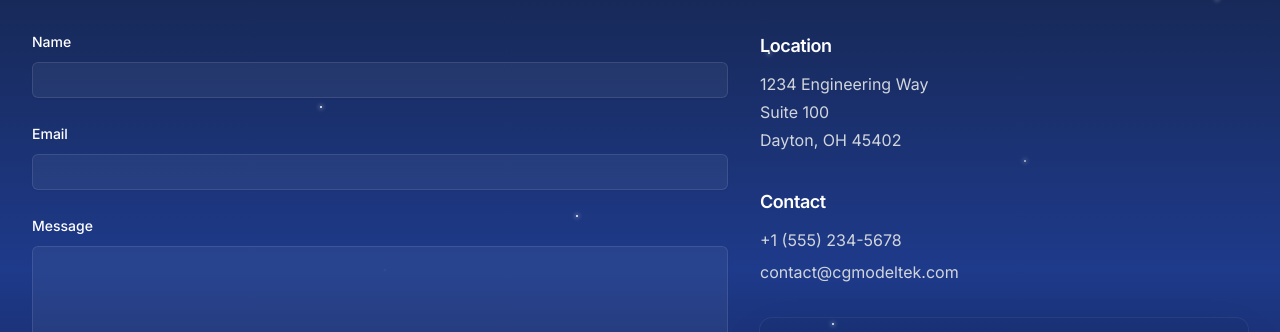
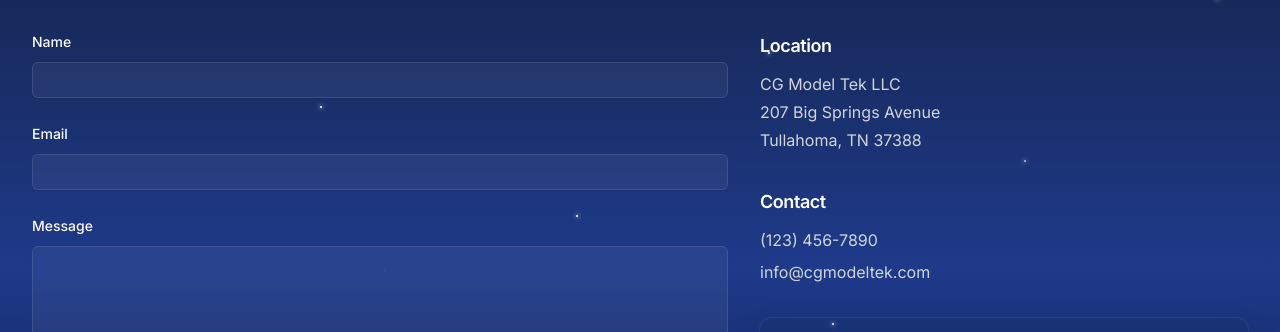
Before and after one commit to chadthomas31/cgmodeltek, a Next.js app: page /contact in a window 1280 px wide. Shown: the part 386-718 px from the top of the page. Built offline with nearby package versions, Linux system fonts and the light colour scheme; no server answers.

Commit message:
Update Google Maps API key and location

```diff
--- a/src/components/contact/ContactContent.tsx
+++ b/src/components/contact/ContactContent.tsx
@@ -108,9 +108,9 @@ export default function ContactContent() {
               <div>
                 <h3 className="text-lg font-semibold leading-8 text-white">Location</h3>
                 <address className="mt-2 text-base leading-7 text-gray-300 not-italic">
-                  <p>1234 Engineering Way</p>
-                  <p>Suite 100</p>
-                  <p>Dayton, OH 45402</p>
+                  <p>CG Model Tek LLC</p>
+                  <p>207 Big Springs Avenue</p>
+                  <p>Tullahoma, TN 37388</p>
                 </address>
               </div>
 
@@ -120,16 +120,16 @@ export default function ContactContent() {
                   <div className="mt-1">
                     <dt className="sr-only">Phone number</dt>
                     <dd>
-                      <a className="hover:text-white" href="tel:+1 (555) 234-5678">
-                        +1 (555) 234-5678
+                      <a className="hover:text-white" href="tel:+1234567890">
+                        (123) 456-7890
                       </a>
                     </dd>
                   </div>
                   <div className="mt-1">
                     <dt className="sr-only">Email</dt>
                     <dd>
-                      <a className="hover:text-white" href="mailto:contact@cgmodeltek.com">
-                        contact@cgmodeltek.com
+                      <a className="hover:text-white" href="mailto:info@cgmodeltek.com">
+                        info@cgmodeltek.com
                       </a>
                     </dd>
                   </div>
@@ -138,11 +138,11 @@ export default function ContactContent() {
 
               <div className="relative aspect-[4/3] overflow-hidden rounded-xl bg-gray-900/5 shadow-2xl ring-1 ring-gray-400/10">
                 <Script
-                  src={`https://maps.googleapis.com/maps/api/js?key=${process.env.NEXT_PUBLIC_GOOGLE_MAPS_API_KEY}`}
+                  src={`https://maps.googleapis.com/maps/api/js?key=AIzaSyD9c_FXbXM9VPkZia2caxSgBTyVF8P1DMg&libraries=places`}
                   strategy="lazyOnload"
                 />
                 <iframe
-                  src="https://www.google.com/maps/embed?pb=!1m18!1m12!1m3!1d3051.838985557051!2d-84.1916!3d39.7589!2m3!1f0!2f0!3f0!3m2!1i1024!2i768!4f13.1!3m3!1m2!1s0x8840b0b0b0b0b0b0%3A0xb0b0b0b0b0b0b0b0!2sCG%20Model%20Tek!5e0!3m2!1sen!2sus!4v1647047047047!5m2!1sen!2sus"
+                  src="https://www.google.com/maps/embed/v1/place?key=AIzaSyD9c_FXbXM9VPkZia2caxSgBTyVF8P1DMg&q=207+Big+Springs+Avenue,Tullahoma,TN+37388&zoom=16"
                   width="100%"
                   height="100%"
                   style={{ border: 0 }}
```
